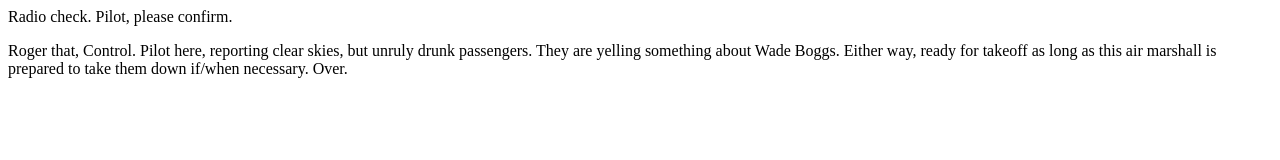
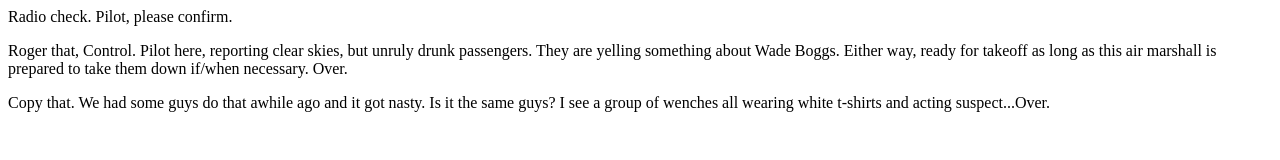
Before and after one commit to rlag94/communication-log, a plain HTML site: page index.html in a window 1280 px wide. Drawn offline with Linux system fonts and the light colour scheme.

Commit message:
Continued convo.

```diff
--- a/index.html
+++ b/index.html
@@ -2,5 +2,6 @@
 <body>
    <p>Radio check. Pilot, please confirm.</p>
    <p>Roger that, Control. Pilot here, reporting clear skies, but unruly drunk passengers. They are yelling something about Wade Boggs. Either way, ready for takeoff as long as this air marshall is prepared to take them down if/when necessary. Over.</p>
+    <p>Copy that. We had some guys do that awhile ago and it got nasty. Is it the same guys? I see a group of wenches all wearing white t-shirts and acting suspect...Over. </p>
 </body>
 </html>
```
